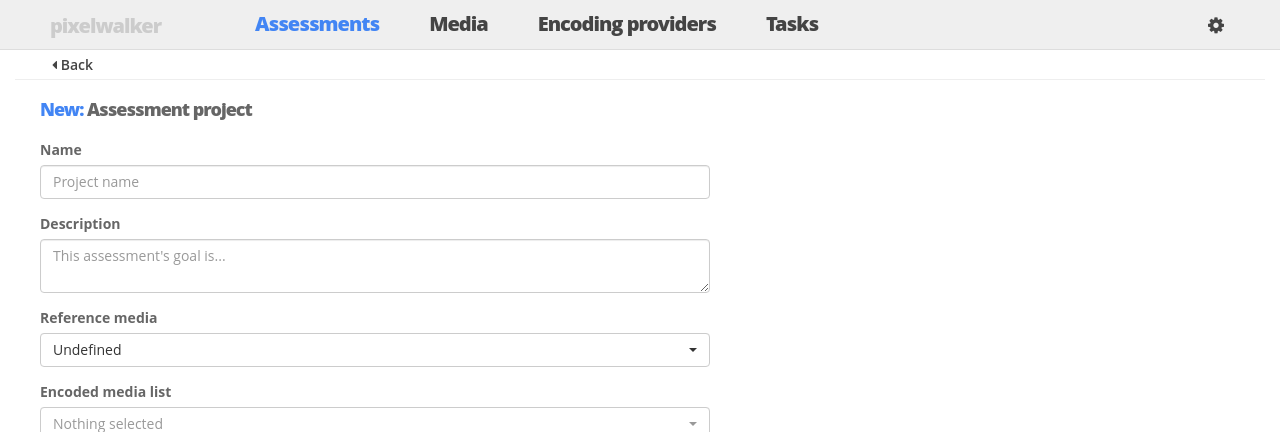
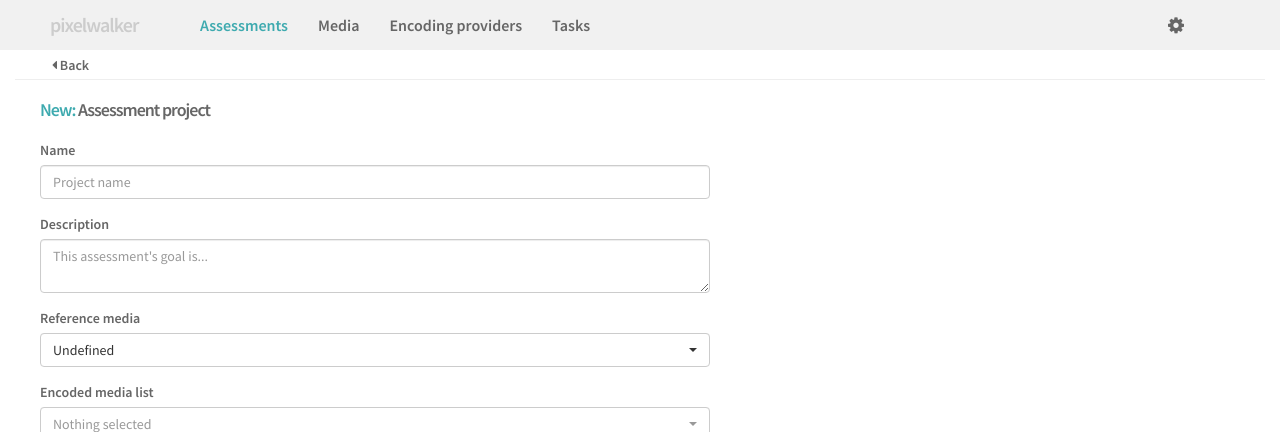
Before and after one commit to encoding-ninja/pixelwalker, a Django app: page /assessment/create in a window 1280 px wide. Shown: the top 432 px of the page. Run offline with Django 3.2, Linux system fonts and the light colour scheme; data that the repository does not hold is empty; some libraries are stand-ins or nearby versions.

Commit message:
update some styling

```diff
--- a/pixelwalker/engine/webgui/static/css/base.css
+++ b/pixelwalker/engine/webgui/static/css/base.css
@@ -1,5 +1,5 @@
 body{
-	font-family: Open Sans,Arial,sans-serif;
+	font-family: "Source Sans Pro",Helvetica,sans-serif;
 	font-weight: 400;
 	-webkit-font-smoothing: antialiased;
     font-smoothing: antialiased;
@@ -7,30 +7,31 @@ body{
     color:#666;
 }
 a:link, a:visited{
-	color:#444;
+	color:#666;
 	text-decoration: none;
-	transition: color .2s ease-out;
+	transition: color .15s ease-out;
 }
 a:hover, a:focus{
-	color:#4285F4;
+	color:#3eaaaf;
 	text-decoration: none;
 }
 
 a.warning:hover, a.warning:focus{
 	color:#DB4437;
+	text-decoration: none;
 }
 .info{
-	color:#4285F4 !important;
+	color:#3eaaaf !important;
 }
 .danger{
-	color:#DB4437 !important;
+	color:#db4545 !important;
 }
 .active{
-	color:#4285F4 !important;
+	color:#3eaaaf !important;
 }
 
 h4{
-	font-weight:800;
+	font-weight:600;
 	letter-spacing:-1px;
 	padding-left:0px;
 	margin-bottom:20px;
@@ -42,8 +43,7 @@ header{
 	position:absolute;
 	top:0;
 	left:0;
-	background:#efefef;
-	border-bottom: 1px solid #ddd;
+	background:#f1f1f1;
 }
 
 header h1{
@@ -58,14 +58,14 @@ header h1{
 header h1 a:link, header h1 a:visited{
 	font-size:20px;
 	color:#ccc;
-	font-weight: 800;
+	font-weight: 600;
 	text-decoration: none;
-	transition: color .25s ease-out;
+	transition: color .2s ease-out;
 }
 header h1 a:hover, header h1 a:focus{
 	font-size:20px;
 	color:#aaa;
-	font-weight: 800;
+	font-weight: 600;
 	text-decoration: none;
 }
 
@@ -73,23 +73,23 @@ header nav{
 	width:80%;
 	position:absolute;
 	top:0;
-	left:200px;
+	left:160px;
 }
 header nav ul{
 	width:100%;
 	position:absolute;
-	top:10px;
-	left:15px;
+	top:14px;
+	left:0px;
 	list-style-type: none;
 }
 header nav ul li{
 	display:inline-block;
 	float:left;
-	margin-right:50px;
-	font-size:20px;
-	font-weight: 800;
-
-	letter-spacing:-1px;
+	margin-right:30px;
+	font-size:16px;
+	font-weight: 600;
+	color:#666;
+	letter-spacing:0px;
 }
 
 
--- a/pixelwalker/engine/webgui/templates/base.html
+++ b/pixelwalker/engine/webgui/templates/base.html
@@ -25,6 +25,7 @@
 		<meta name="theme-color" content="#141414">
 
 	{% block css_requirements %}
+		<link href="https://fonts.googleapis.com/css?family=Source+Sans+Pro:400,600" rel="stylesheet">
 		<link href="{% static 'bower_components/normalize-css/normalize.css' %}" rel="stylesheet">
 		<link href="{% static 'bower_components/bootstrap/dist/css/bootstrap.min.css' %}" rel="stylesheet">
 		<link href="{% static 'bower_components/font-awesome/css/font-awesome.min.css' %}" rel="stylesheet">
```
